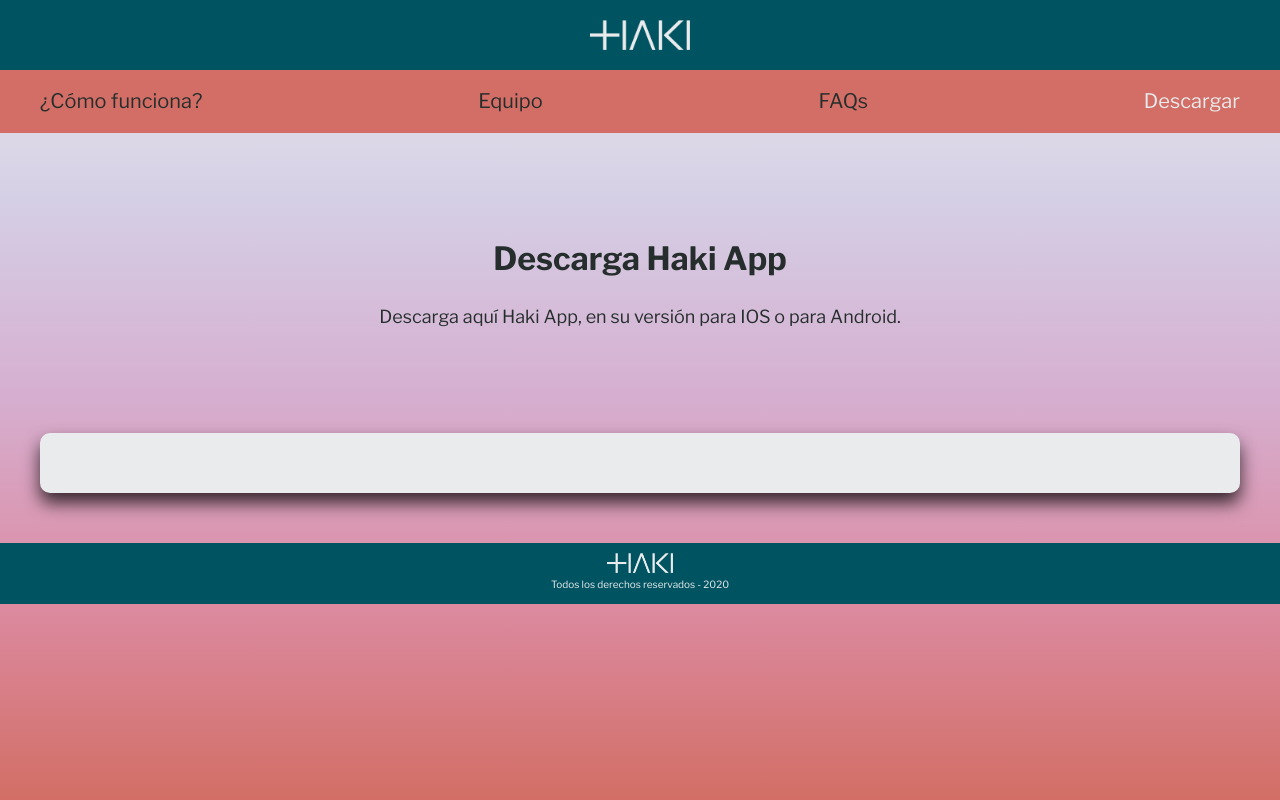
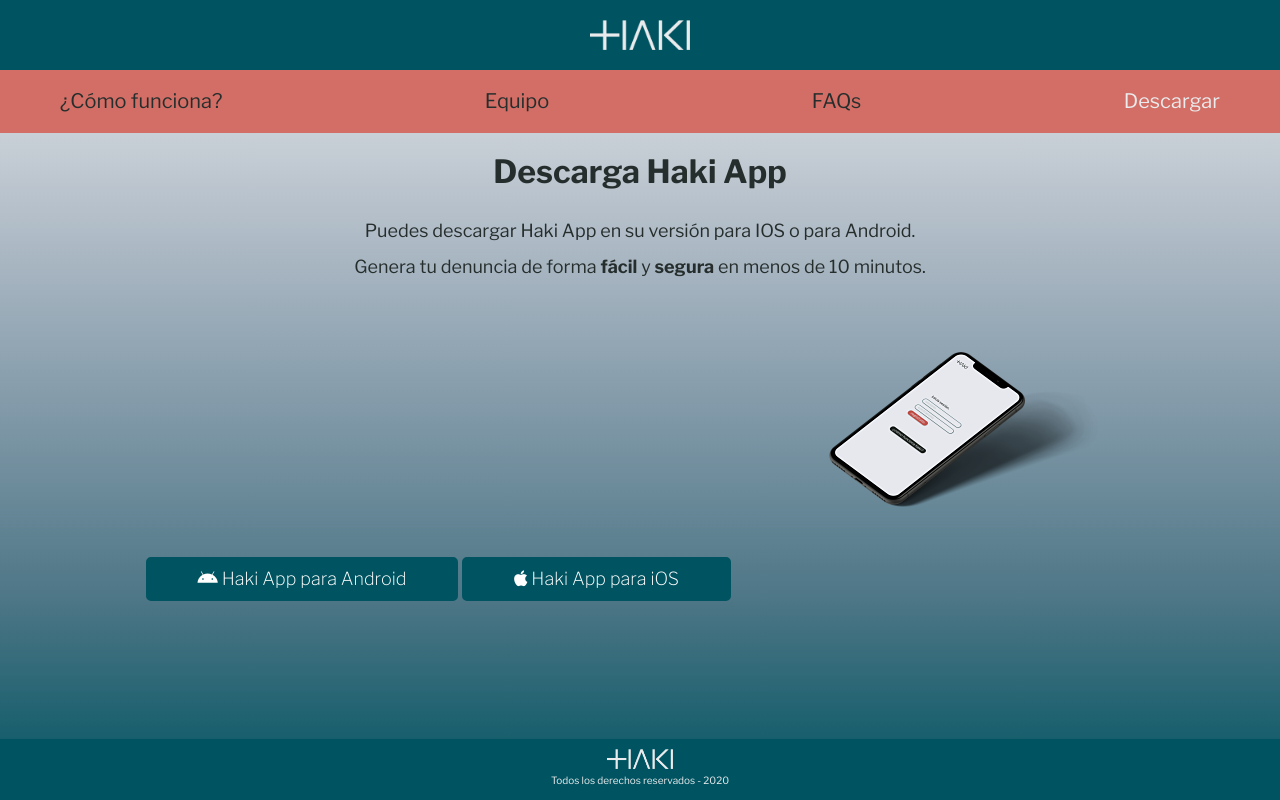
Before and after one commit to juliabenedicto/haki_app, a PHP site: page /descargar.html in a window 1280 px wide. Run offline with PHP 8.4, Linux system fonts and the light colour scheme.

Commit message:
14.11 17h01

```diff
--- a/descargar.html
+++ b/descargar.html
@@ -36,20 +36,19 @@
         </nav>
     </div>
     <!-- .menu-principal -->
-
-    <div class="secundaria">
-        <div class="contenedor-secundaria">
-            <h1>Descarga Haki App</h1>
-            <p>Descarga aquí Haki App, en su versión para IOS o para Android.</p>
-        </div>
-    </div>
-
-    <main class="contenedor">
-        <div class="lista-equipo">
-
-
+    <main id="main">
+        <div class="secundaria">
+            <div class="contenedor-secundaria">
+                <h1>Descarga Haki App</h1>
+                <p>Puedes descargar Haki App en su versión para IOS o para Android.</p>
+                <p>Genera tu denuncia de forma <strong>fácil</strong> y <strong>segura</strong> en menos de 10 minutos.</p>
+                <a href="#" class="boton-color2"><i class="fab fa-android"></i> Haki App para Android</a>
+                <a href="#" class="boton-color2"><i class="fab fa-apple"></i> Haki App para iOS</a>
+                <img src="img/PANT_opt copia.png" alt="screen-hakiapp">
+            </div>
         </div>
     </main>
+
 
     <footer class="site-footer">
 
@@ -62,7 +61,5 @@
     </footer>
 
 </body>
-<script>
-</script>
 
 </html>
--- a/equipo.html
+++ b/equipo.html
@@ -37,6 +37,7 @@
     </div>
     <!-- .menu-principal -->
 
+    <main>
         <div class="secundaria">
             <div class="contenedor-secundaria">
                 <h1>Equipo Haki App</h1>
@@ -44,7 +45,7 @@
             </div>
         </div>
 
-    <main class="contenedor">
+        <div class="contenedor">
             <div class="lista-equipo">
                 <div class="equipo">
                     <img src="img/carlo-sabartes.png" alt="carlo-sabartes">
@@ -88,6 +89,7 @@
                 <!--.equipo-->
 
             </div>
+        </div>
     </main>
 
     <footer class="site-footer">
--- a/faqs.html
+++ b/faqs.html
@@ -36,7 +36,7 @@
         </nav>
     </div>
     <!-- .menu-principal -->
-
+    <main>
         <div class="secundaria">
             <div class="contenedor-secundaria">
                 <h1>FAQs</h1>
@@ -51,11 +51,12 @@
             </div>
         </div>
 
-    <main class="contenedor">
+        <div class="contenedor">
             <div class="faqs">
                 <h3>¿Qué es el ciberacoso?</h3>
                 <p>Lorem ipsum, dolor sit amet consectetur adipisicing elit. Assumenda iusto voluptates tempore odit ducimus asperiores eaque deserunt repudiandae possimus omnis, atque esse similique magnam officiis explicabo soluta quae enim perspiciatis.</p>
 
+            </div>
         </div>
     </main>
 
--- a/styles.css
+++ b/styles.css
@@ -23,6 +23,7 @@ html {
     box-sizing: border-box;
     min-height: 100%;
     font-size: 62.5%;
+    position: relative;
 }
 
 body {
@@ -30,7 +31,7 @@ body {
     /* Google Fonts */
     color: var(--color-texto);
     font-size: 1.6rem;
-    background-image: linear-gradient(to top, #d26e65, #dc8ba2, #d6aecf, #d5cfe5, #eaebed);
+    background-image: linear-gradient(to top, #005461, #4d7686, #849baa, #b8c2cc, #eaebed);
     /* Gradiente de colores para el background generado con mycolor.space */
 }
 
@@ -142,7 +143,7 @@ p {
 .menu-principal nav {
     max-width: 1200px;
     margin: 0 auto;
-    padding: 2rem 0;
+    padding: 2rem;
     display: flex;
     flex-direction: column;
     align-items: center;
@@ -182,6 +183,13 @@ p {
 
 .site-footer {
     background-color: var(--color-principal);
+    position: absolute;
+    bottom: 0;
+    width: 100%;
+}
+
+.main {
+    margin-bottom: 4rem;
 }
 
 .site-footer a {
@@ -255,7 +263,7 @@ p {
     -webkit-box-shadow: 0px 10px 17px 0px rgba(0, 0, 0, 0.75);
     -moz-box-shadow: 0px 10px 17px 0px rgba(0, 0, 0, 0.75);
     box-shadow: 0px 10px 17px 0px rgba(0, 0, 0, 0.75);
-    margin-bottom: 5rem;
+    margin-bottom: 10rem;
 }
 
 @media (min-width: 768px) {
@@ -282,25 +290,20 @@ p {
 }
 
 .iconos {
-    width: 100px;
-    height: 100px;
+    width: 60px;
+    height: 60px;
     border-radius: 50%;
     background-color: var(--color-principal);
     display: flex;
     justify-content: space-evenly;
     align-items: center;
     margin-top: 2rem;
+    font-size: 3rem;
+    color: var(--color-texto);
 }
 
 
 /*Medida de la redonda */
-
-.iconos {
-    font-size: 3rem;
-}
-
-
-/* Medida de los iconos */
 
 
 /* PÁGINA EQUIPO */
@@ -313,15 +316,13 @@ p {
     padding-bottom: 1.2rem;
 }
 
-@media (min-width: 768px) {
-    .secundaria {
-        height: 30rem;
-    }
-}
-
 .contenedor-secundaria {
     text-align: center;
     margin: 0 1rem;
+}
+
+.contenedor-secundaria p {
+    margin: 0 2rem;
 }
 
 .lista-equipo {
```
Also changed, not shown: index.html (+5 -6 lines), img/3 PRMERES PANTALLES SENSE FONS_opt.png (added), img/3 ÚLTIMES PANTALLES SENSE FONS_opt.png (added), img/PANT_opt copia.png (added), img/PANT_opt.png (added), 1 other file. Lines whose indentation alone changed are shown as unchanged.
